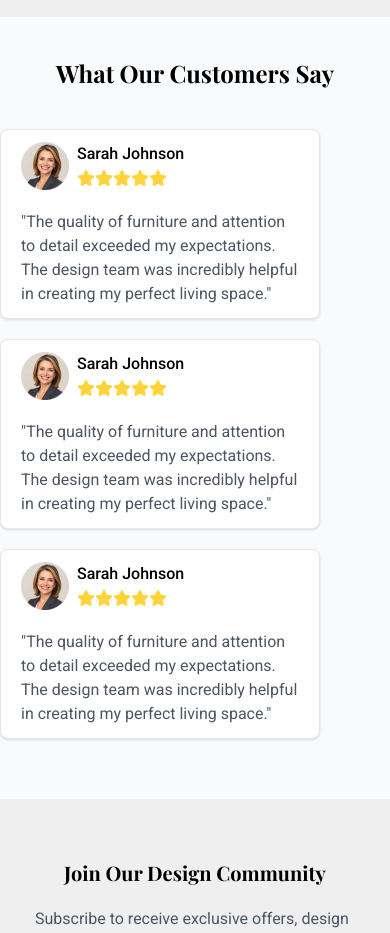
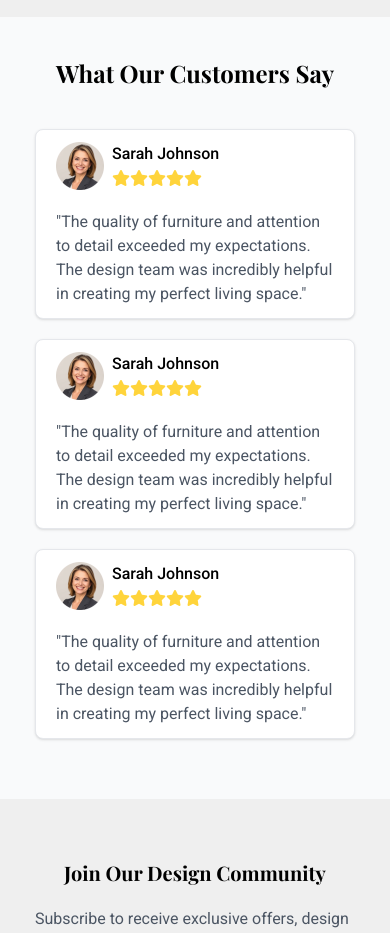
Before and after one commit to Bilal-19/FurniCraft-Studio, a React (Vite) app: page / in a window 390 px wide. Shown: the part 5680-6613 px from the top of the page. Built offline with nearby package versions, Linux system fonts and the light colour scheme; a web font is replaced by a local one.

Commit message:
Fixed home page.

```diff
--- a/src/Pages/Home.jsx
+++ b/src/Pages/Home.jsx
@@ -93,7 +93,7 @@ export default function Home() {
                 <h3 className="text-center ff-playfair font-bold text-2xl md:text-[40px]">What Our Customers Say</h3>
 
                     <div className="w-full flex flex-col md:flex-row mt-10">
-                        <div className="w-80 md:w-1/3 bg-white border border-gray-200 mb-5 md:mb-0 md:mx-5 px-5 py-3 rounded-lg shadow">
+                        <div className="w-80 md:w-1/3 bg-white border border-gray-200 mx-auto mb-5 md:mb-0 md:mx-5 px-5 py-3 rounded-lg shadow">
                             <div className="flex">
                                 <img src="/sarah.png" alt="" />
                                 <div className="ml-2">
@@ -113,7 +113,7 @@ export default function Home() {
                         </div>
 
 
-                        <div className="w-80 md:w-1/3 bg-white border border-gray-200 mb-5 md:mb-0 md:mx-5 px-5 py-3 rounded-lg shadow">
+                        <div className="w-80 md:w-1/3 bg-white border border-gray-200 mx-auto mb-5 md:mb-0 md:mx-5 px-5 py-3 rounded-lg shadow">
                             <div className="flex">
                                 <img src="/sarah.png" alt="" />
                                 <div className="ml-2">
@@ -132,7 +132,7 @@ export default function Home() {
                                 incredibly helpful in creating my perfect living space."</p>
                         </div>
 
-                        <div className="w-80 md:w-1/3 bg-white border border-gray-200 mb-5 md:mb-0 md:mx-5 px-5 py-3 rounded-lg shadow">
+                        <div className="w-80 md:w-1/3 bg-white border border-gray-200 mx-auto mb-5 md:mb-0 md:mx-5 px-5 py-3 rounded-lg shadow">
                             <div className="flex">
                                 <img src="/sarah.png" alt="" />
                                 <div className="ml-2">
```
